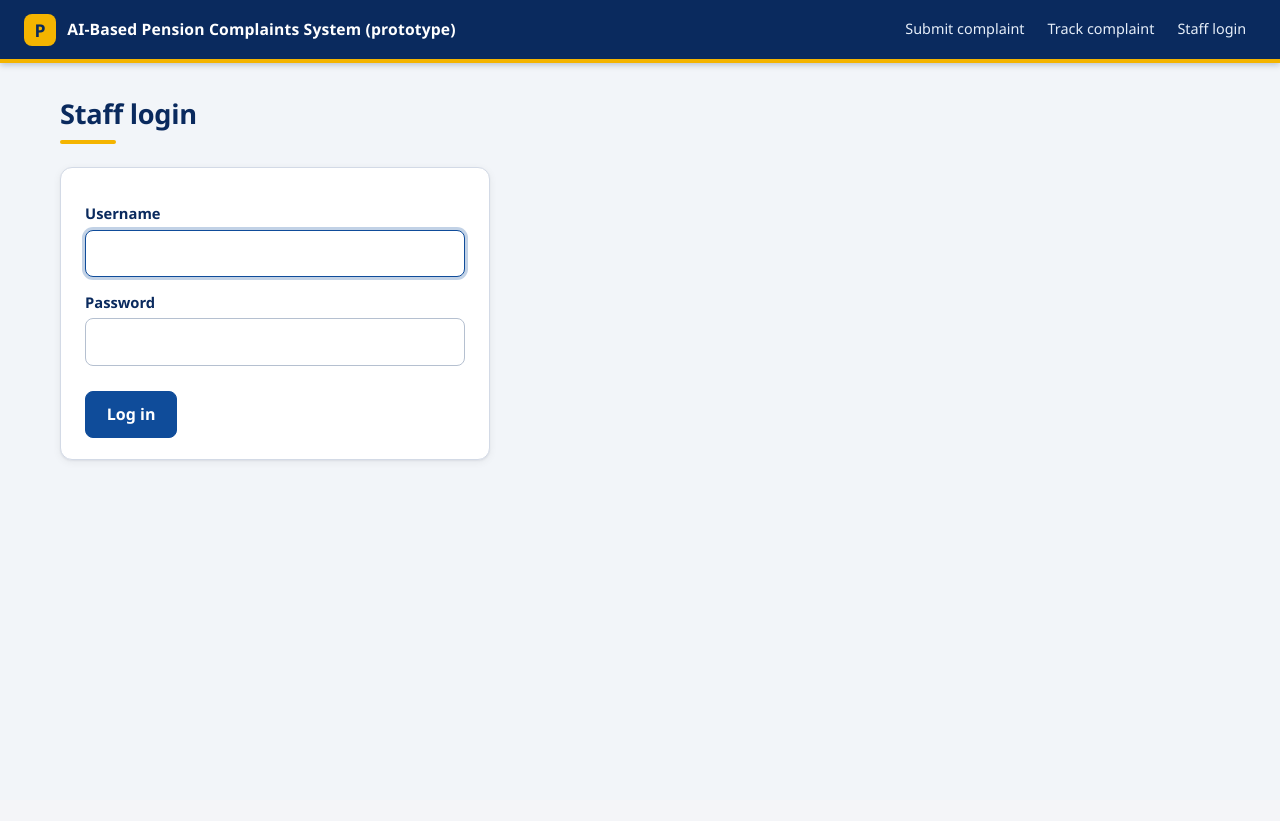
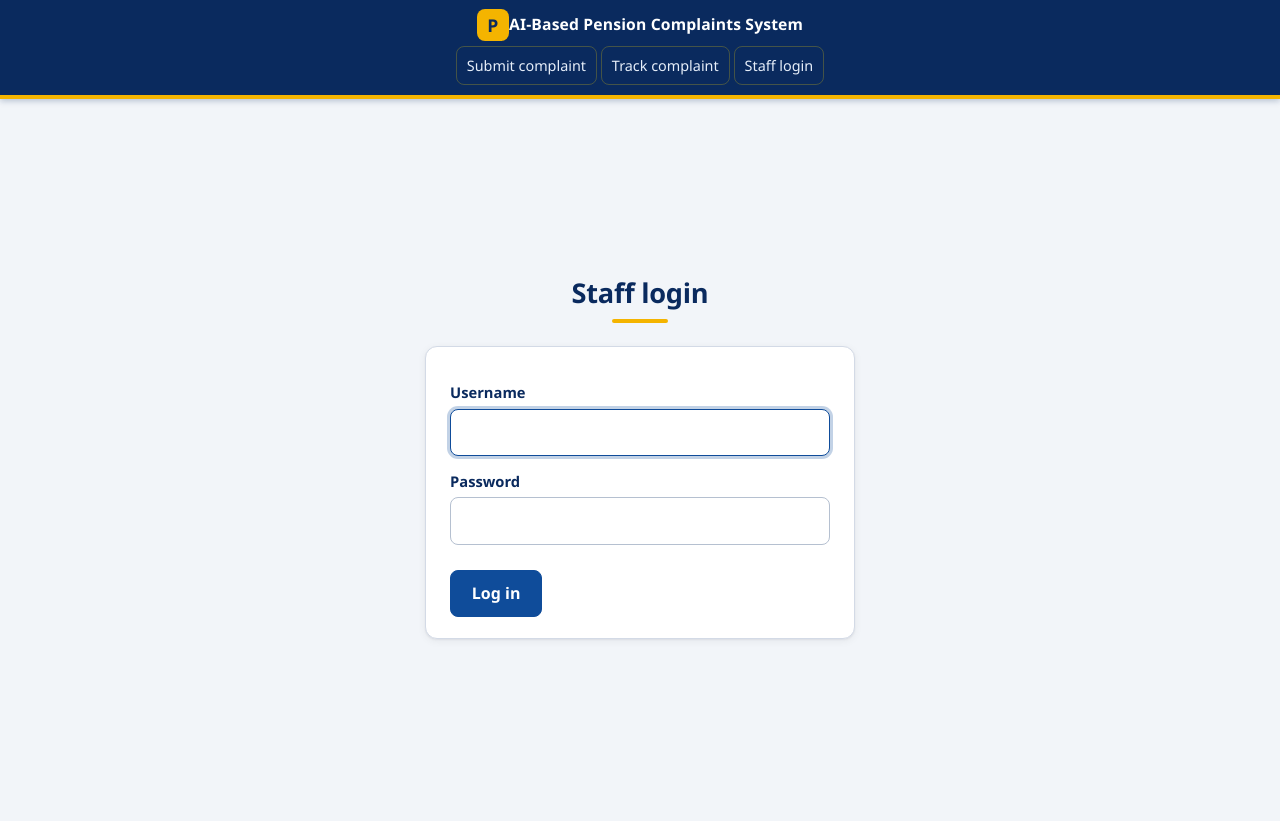
Before and after one commit to gftchitalu-bit/FINAL_YEAR_PROJECT, a Flask app: page /login in a window 1280 px wide. Before the commit the page ends 462 px from the top, so only its background shows below. Run offline with Flask 3, Linux system fonts and the light colour scheme.

Commit message:
Proper header format added

```diff
--- a/PROTOTYPE/static/style.css
+++ b/PROTOTYPE/static/style.css
@@ -94,6 +94,19 @@ header {
     top: 0;
     z-index: 20;
     display: flex;
+    flex-direction: column;
+    align-items: center;
+    justify-content: center;
+    gap: .35rem;
+    padding: .55rem 1.5rem .65rem;
+    background: var(--navy);
+    border-bottom: 4px solid var(--gold);
+    box-shadow: 0 2px 6px rgba(10, 42, 94, .25)
+}
+
+nav {
+    z-index: 20;
+    display: flex;
     flex-wrap: wrap;
     align-items: center;
     gap: .25rem .2rem;
@@ -103,11 +116,21 @@ header {
     box-shadow: 0 2px 6px rgba(10, 42, 94, .25)
 }
 
+header .nav {
+    width: 100%;
+    display: flex;
+    flex-wrap: wrap;
+    align-items: center;
+    justify-content: center;
+    gap: .15rem .25rem
+}
+
 header .brand {
     display: flex;
     align-items: center;
-    gap: .7rem;
-    flex: 1 1 280px;
+    justify-content: center;
+    width: 100%;
+    flex: none;
     min-width: 0;
     color: #fff;
     font-weight: 700;
@@ -136,6 +159,7 @@ header a {
     font-weight: 500;
     padding: .45rem .62rem;
     border-radius: 8px;
+    border: 1px solid rgb(255, 217, 0, 0.24);
     white-space: nowrap;
     transition: background .15s
 }
@@ -571,3 +595,28 @@ td a {
         box-shadow: none
     }
 }
+
+.login-page {
+    width: 100%;
+    min-height: calc(100vh - 150px);
+    display: flex;
+    flex-direction: column;
+    align-items: center;
+    justify-content: center;
+    padding: 1.5rem 0
+}
+
+.login-page h1 {
+    width: min(430px, 100%);
+    text-align: center
+}
+
+.login-page h1::after {
+    margin-left: auto;
+    margin-right: auto
+}
+
+.login-card {
+    width: min(430px, 100%);
+    margin: 0
+}
--- a/PROTOTYPE/templates/audit.html
+++ b/PROTOTYPE/templates/audit.html
@@ -1,6 +1,5 @@
 {% extends 'base.html' %}{% block title %}Audit log{% endblock %}{% block content %}<h1>Audit log</h1>
-{% if chain.ok %}<div class="flash ok"><b>Integrity check passed.</b> {{ chain.n }} entries, none edited or removed. Latest chain code: <span class="mono">{{ chain.head[:20] }}</span>. Note this code and the entry count; if the log is ever edited, truncated or has rows deleted, this check will fail or the count will drop.</div>
-{% else %}<div class="flash error"><b>Integrity check FAILED</b> at entry #{{ chain.bad }}. A row was edited or deleted after it was written. Treat the log from that point as unreliable.</div>{% endif %}
+{% if not chain.ok %}<div class="flash error"><b>Integrity check FAILED</b> at entry #{{ chain.bad }}. A row was edited or deleted after it was written. Treat the log from that point as unreliable.</div>{% endif %}
 <div class="card"><form method="get" class="row"><div><label>Action</label><select name="action"><option value="">All actions</option>{% for a in actions %}<option {{ 'selected' if f.action==a }}>{{ a }}</option>{% endfor %}</select></div>
 <div><label>Person</label><input name="actor" value="{{ f.actor }}" placeholder="username, system or public"></div>
 <div style="align-self:end"><button>Filter</button> <a class="btn alt" href="{{ url_for('audit_export') }}">Export CSV</a></div></form>
--- a/PROTOTYPE/templates/base.html
+++ b/PROTOTYPE/templates/base.html
@@ -1,9 +1,34 @@
-<!doctype html><html lang="en"><head><meta charset="utf-8"><meta name="viewport" content="width=device-width, initial-scale=1">
-<title>{% block title %}Pension Complaints{% endblock %} | AI Pension Complaints Prototype</title><link rel="stylesheet" href="{{ url_for('static', filename='style.css') }}"></head><body>
-<header><span class="brand">AI-Based Pension Complaints System (prototype)</span>
-<a href="{{ url_for('submit') }}">Submit complaint</a><a href="{{ url_for('track') }}">Track complaint</a>
-{% if session.uid %}<a href="{{ url_for('dashboard') }}">Dashboard ({{ notif_count }} alerts)</a>
-{% if session.role in ('supervisor','admin') %}<a href="{{ url_for('reports') }}">Reports</a><a href="{{ url_for('model') }}">AI model</a>{% endif %}
-<a href="{{ url_for('logout') }}">Log out ({{ session.name }})</a>{% else %}<a href="{{ url_for('login') }}">Staff login</a>{% endif %}</header>
-<main>{% with msgs = get_flashed_messages(with_categories=true) %}{% for cat, m in msgs %}<div class="flash {{ cat }}">{{ m }}</div>{% endfor %}{% endwith %}
-{% block content %}{% endblock %}{% if session.role == 'admin' %}<a href="{{ url_for('audit_page') }}">Audit log</a>{% endif %}</main></body></html>
+<!doctype html>
+<html lang="en">
+    <head>
+        <meta charset="utf-8">
+        <meta name="viewport" content="width=device-width, initial-scale=1">
+        <title>{% block title %}Pension Complaints{% endblock %} | AI Pension Complaints Prototype</title>
+        <link rel="stylesheet" href="{{ url_for('static', filename='style.css') }}">
+    </head>
+    <body>
+        <header>
+            <span class="brand">AI-Based Pension Complaints System</span>
+            <div class="nav">
+                <a href="{{ url_for('submit') }}">Submit complaint</a>
+                <a href="{{ url_for('track') }}">Track complaint</a>
+                {% if session.uid %}
+                <a href="{{ url_for('dashboard') }}">Dashboard ({{ notif_count }} alerts)</a>
+                {% if session.role in ('supervisor','admin') %}
+                <a href="{{ url_for('reports') }}">Reports</a>
+                <a href="{{ url_for('model') }}">AI model</a>
+                {% endif %}
+                {% if session.role == 'admin' %}
+                <a href="{{ url_for('audit_page') }}">Audit log</a>{% endif %}
+                <a href="{{ url_for('logout') }}">Log out ({{ session.name }})</a>
+                {% else %}<a href="{{ url_for('login') }}">Staff login</a>{% endif %}
+            </div>
+        </header>
+        <main>
+            {% with msgs = get_flashed_messages(with_categories=true) %}{% for cat, m in msgs %}
+            <div class="flash {{ cat }}">{{ m }}</div>
+            {% endfor %}{% endwith %}
+            {% block content %}{% endblock %}
+        </main>
+    </body>
+    </html>
--- a/PROTOTYPE/templates/login.html
+++ b/PROTOTYPE/templates/login.html
@@ -1,2 +1,13 @@
-{% extends 'base.html' %}{% block content %}<h1>Staff login</h1><div class="card" style="max-width:430px"><form method="post"><label>Username</label><input name="username" autofocus><label>Password</label><input type="password" name="password"><br><br><button>Log in</button></form></div>
+{% extends 'base.html' %}{% block content %}
+<div class="login-page">
+    <h1>Staff login</h1>
+    <div class="card login-card">
+        <form method="post"><label>Username</label>
+            <input name="username" autofocus>
+            <label>Password</label><input type="password" name="password">
+            <br><br>
+            <button>Log in</button>
+        </form>
+    </div>
+</div>
 {% endblock %}
```
Also changed, not shown: PROTOTYPE/complaints.db, 2 other files.
